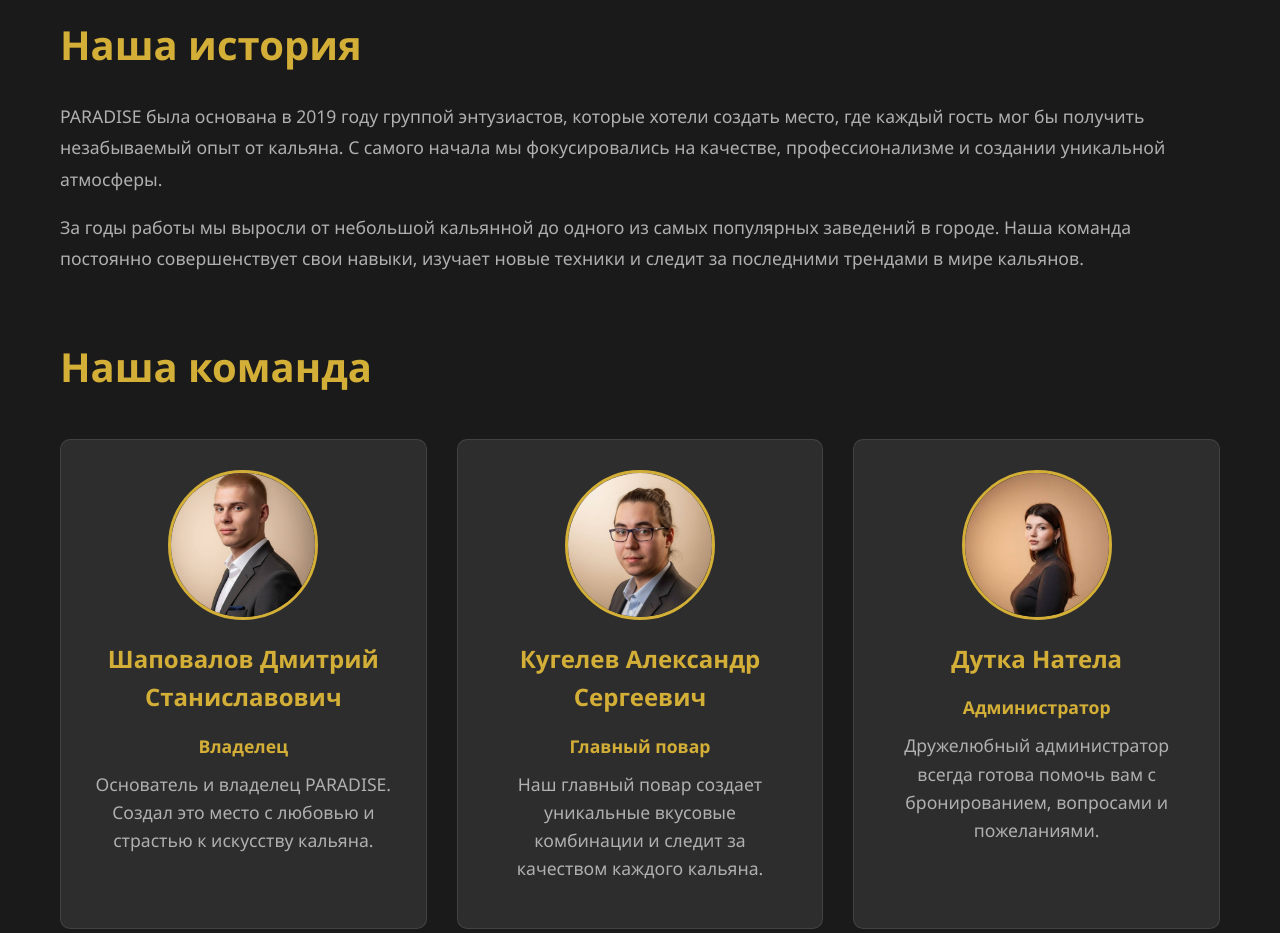
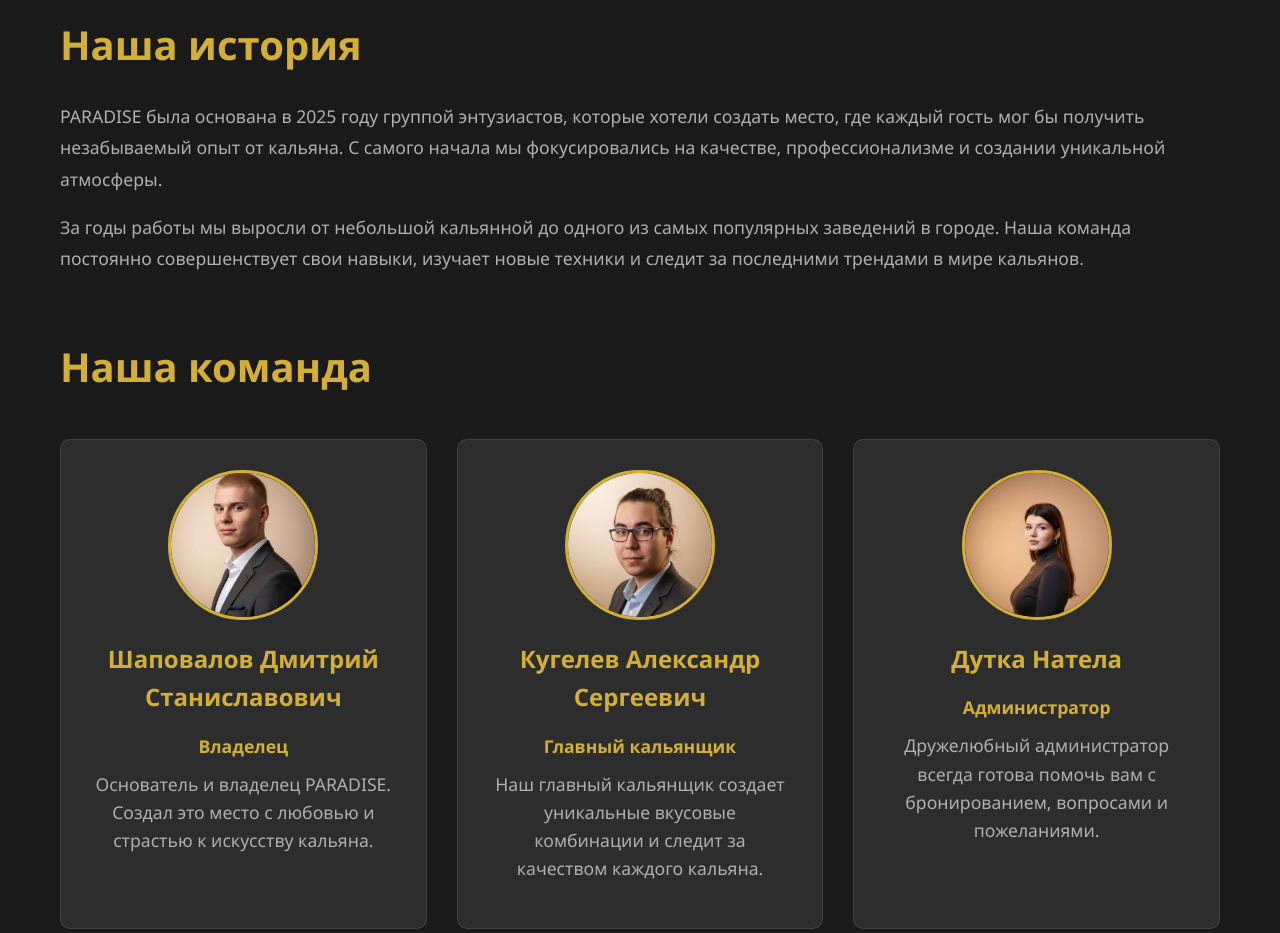
Before and after one commit to CepBep4/sanyasait, a Flask app: page /about in a window 1280 px wide. Shown: the part 1681-2614 px from the top of the page. Run offline with Flask 3, Linux system fonts and the light colour scheme.

Commit message:
Update about.html

```diff
--- a/templates/about.html
+++ b/templates/about.html
@@ -56,7 +56,7 @@
 
         <div class="about-section">
             <h2>Наша история</h2>
-            <p>PARADISE была основана в 2019 году группой энтузиастов, которые хотели создать место, где каждый гость мог бы получить незабываемый опыт от кальяна. С самого начала мы фокусировались на качестве, профессионализме и создании уникальной атмосферы.</p>
+            <p>PARADISE была основана в 2025 году группой энтузиастов, которые хотели создать место, где каждый гость мог бы получить незабываемый опыт от кальяна. С самого начала мы фокусировались на качестве, профессионализме и создании уникальной атмосферы.</p>
             <p>За годы работы мы выросли от небольшой кальянной до одного из самых популярных заведений в городе. Наша команда постоянно совершенствует свои навыки, изучает новые техники и следит за последними трендами в мире кальянов.</p>
         </div>
 
@@ -76,8 +76,8 @@
                         <img src="{{ url_for('static', filename='images/team/kugelev.jpg') }}" alt="Кугелев Александр Сергеевич">
                     </div>
                     <h3>Кугелев Александр Сергеевич</h3>
-                    <p class="team-role">Главный повар</p>
-                    <p>Наш главный повар создает уникальные вкусовые комбинации и следит за качеством каждого кальяна.</p>
+                    <p class="team-role">Главный кальянщик</p>
+                    <p>Наш главный кальянщик создает уникальные вкусовые комбинации и следит за качеством каждого кальяна.</p>
                 </div>
                 <div class="team-member">
                     <div class="team-avatar">
```
